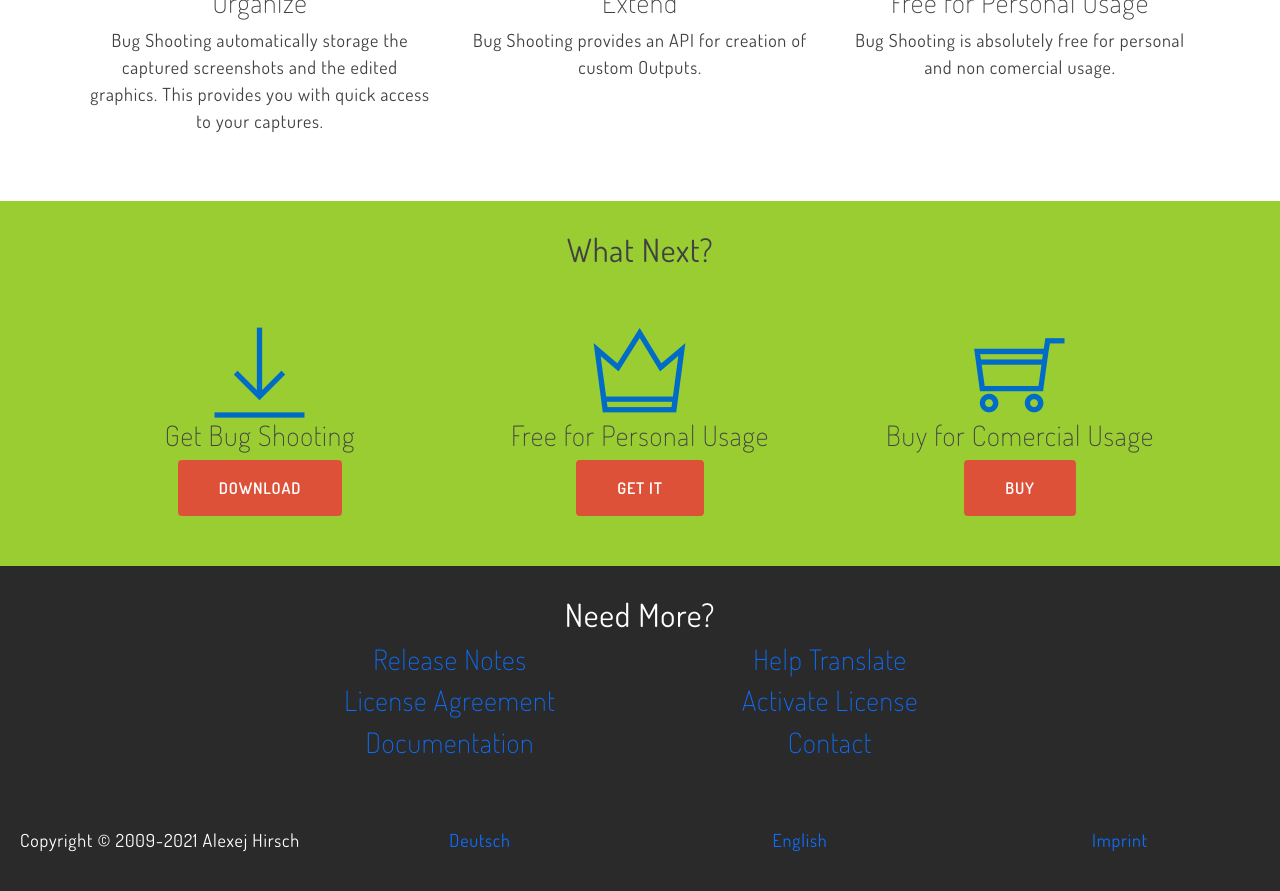
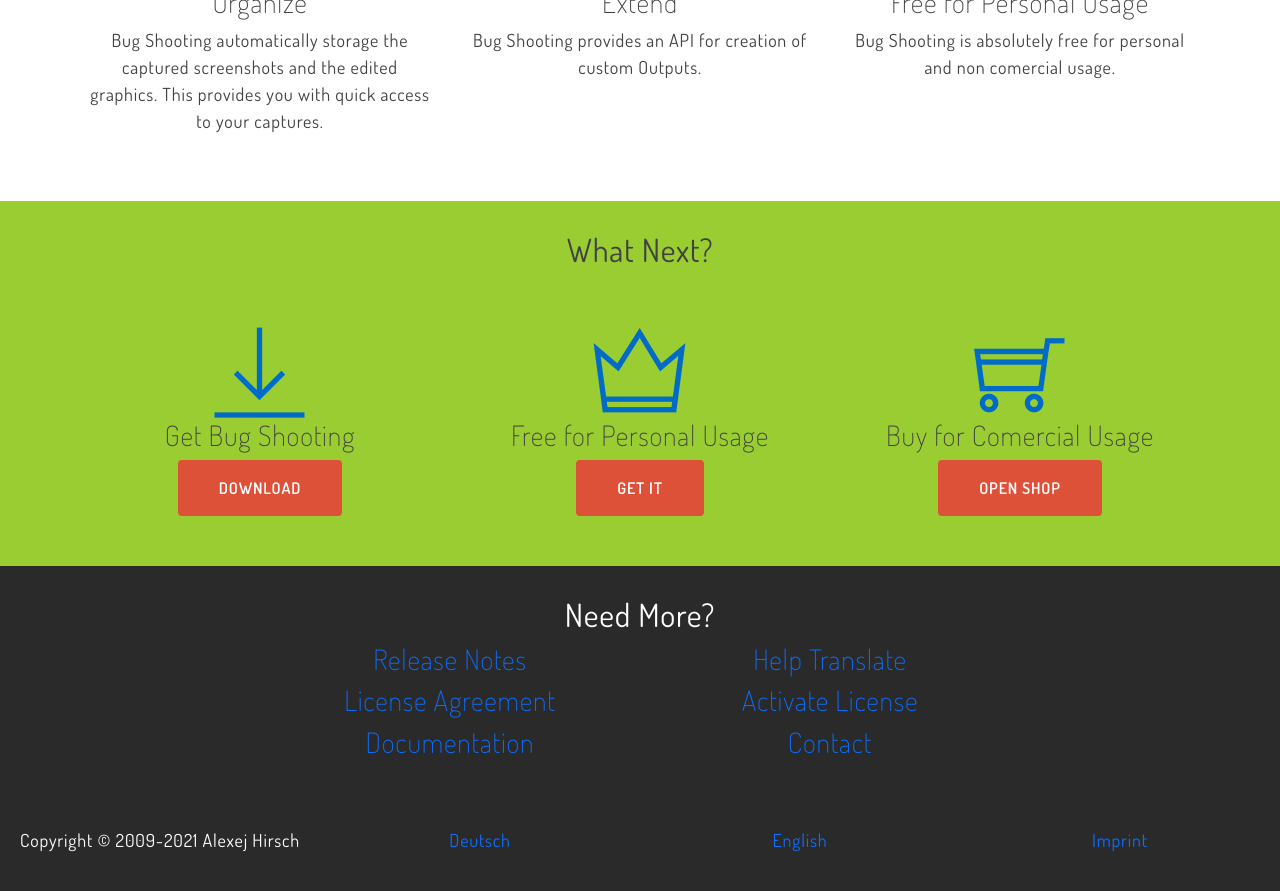
Before and after one commit to BugShooting/BugShooting.Homepage, a Jekyll site: the page built from index.html, in a window 1280 px wide and 900 px high, scrolled down 1241 px. Shown: the top 891 px of the window. Built offline with Jekyll 4.4.1, drawn with Linux system fonts in a browser that asks for light colours.

Commit message:
Update index.html

```diff
--- a/index.html
+++ b/index.html
@@ -75,7 +75,7 @@
       <div class="col-md-4 feature">
         <span class="ti-shopping-cart"></span>
         <h3 data-i18n="BuyForComercial">Buy for Comercial Usage</h3>
-        <a href="https://bugshooting.onfastspring.com" class="btn btn-lg btn-red" data-i18n="Buy">Buy</a>
+        <a href="https://bugshooting.onfastspring.com" class="btn btn-lg btn-red" data-i18n="OpenShop">Open Shop</a>
       </div>
     </div>
 
```
